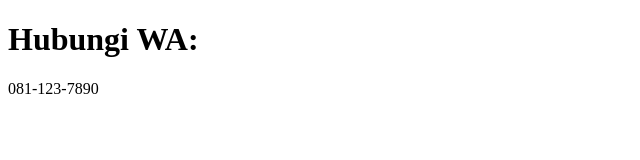
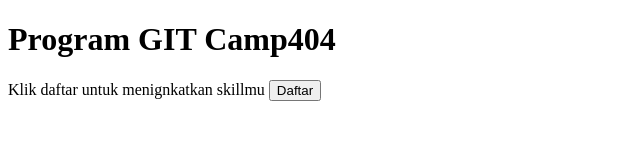
Before and after one commit to rroyyan/latihanGIT, a plain HTML site: page kontak.html in a window 1280 px wide. Shown: the whole page, without its empty margins (0-640 px from the left). Drawn offline with Linux system fonts and the light colour scheme.

Commit message:
mengubah tautan daftar

```diff
--- a/kontak.html
+++ b/kontak.html
@@ -4,7 +4,8 @@
         <title>Kontak Kami</title>
     </head>
     <body>
-        <h1>Hubungi WA:</h1>
-        <p>081-123-7890</p>
+        <h1>Program GIT Camp404</h1>
+        <p>Klik daftar untuk menignkatkan skillmu
+        <button>Daftar</button>
     </body>
 </html>
```
